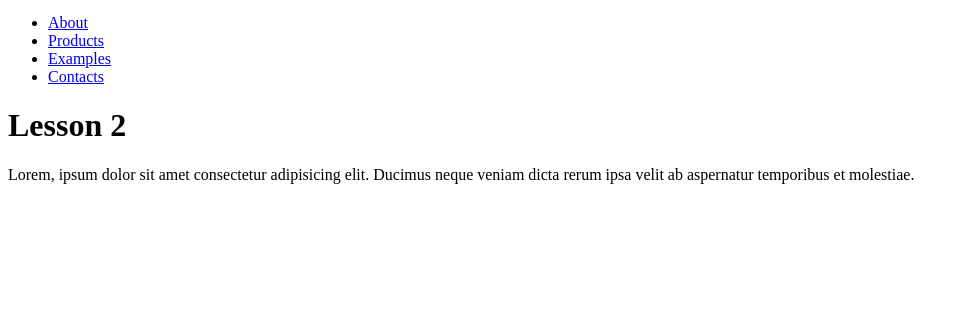
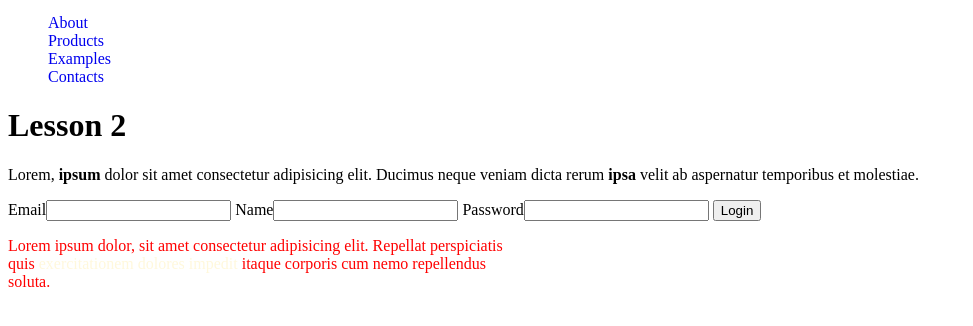
Before and after one commit to BootCampGoIT/Frontend_45, a plain HTML site: page index.html in a window 1280 px wide. Shown: the part 44-370 px from the top of the page, without its empty margins (0-973 px from the left). Drawn offline with Linux system fonts and the light colour scheme.

Commit message:
added lesson before init

```diff
--- /dev/null
+++ b/css/style.css
@@ -0,0 +1,81 @@
+:root {
+  --brand-color: #3f51b5;
+}
+
+/* img {
+  width: 150px;
+  height: 150px;
+} */
+
+/* .page-logo {
+    width: 150px;
+    height: 150px;
+} */
+
+/* #page-logo {
+    width: 150px;
+    height: 150px;
+} */
+
+/* li:hover {
+  background-color: cornflowerblue;
+} */
+
+li[data-item="page"]:hover {
+  background-color: var(--brand-color);
+}
+
+/* li a[href$="html"]:focus {
+  color: green;
+} */
+/* li a[href^="./pages"]:focus {
+  color: green;
+} */
+/* li a[href*="pages"]:focus {
+  color: green;
+} */
+
+/* .page-description-marked {
+  color: red;
+} */
+
+.page-description-marked:hover {
+  color: cornflowerblue;
+  cursor: pointer;
+}
+
+.page-description-marked:hover {
+  color: red;
+}
+
+input:focus {
+  background-color: red;
+}
+ul {
+  list-style: none;
+}
+
+a {
+  text-decoration: none;
+}
+
+.parent {
+  /* background-color: rgba(255, 0, 0, 0.1); */
+  color: #ff0000;
+  width: 500px;
+  height: 500px;
+}
+
+/* 0011 */
+.parent span {
+  color: green;
+}
+/* 0010 */
+.child {
+  color: blue;
+}
+
+/* 0100 */
+#spec {
+  color: cornsilk;
+}
--- a/index.html
+++ b/index.html
@@ -5,6 +5,13 @@
     <meta http-equiv="X-UA-Compatible" content="IE=edge" />
     <meta name="viewport" content="width=device-width, initial-scale=1.0" />
     <title>GoIT project</title>
+    <link rel="stylesheet" href="./css/style.css" />
+    <!-- <style>
+      img {
+        width: 150px;
+        height: 150px;
+      }
+    </style> -->
   </head>
   <body>
     <header>
@@ -13,22 +20,48 @@
           src="https://zecourse.com/storage/app/uploads/public/5be/42f/d9d/thumb_24_400_0_0_0_auto.png"
           alt="Go IT logo"
           width="40"
+          id="page-logo"
         />
       </a>
       <nav>
         <ul>
-          <li><a href="./pages/aboutPage.html">About</a></li>
-          <li><a href="./pages/productPage.html">Products</a></li>
-          <li><a href="./pages/examplesPage.html">Examples</a></li>
-          <li><a href="./pages/contactsPage.html">Contacts</a></li>
+          <li data-item="page" data-name="about">
+            <a href="./pages/aboutPage.html">About</a>
+          </li>
+          <li data-item="page" data-name="products">
+            <a href="./pages/productPage.html">Products</a>
+          </li>
+          <li data-item="page" data-name="examples">
+            <a href="./pages/examplesPage.html">Examples</a>
+          </li>
+          <li data-item="page" data-name="contacts">
+            <a href="./pages/contactsPage.html">Contacts</a>
+          </li>
         </ul>
       </nav>
     </header>
     <main>
       <h1>Lesson 2</h1>
-      <p>
-        Lorem, ipsum dolor sit amet consectetur adipisicing elit. Ducimus neque
-        veniam dicta rerum ipsa velit ab aspernatur temporibus et molestiae.
+      <p class="page-description">
+        Lorem,
+        <strong strong class="page-description-marked">ipsum</strong> dolor sit
+        amet consectetur adipisicing elit. Ducimus neque veniam dicta rerum
+        <strong class="page-description-marked">ipsa</strong> velit ab
+        aspernatur temporibus et molestiae.
+      </p>
+
+      <form>
+        <label>Email<input type="email" /></label>
+        <label>Name<input type="text" /></label>
+        <label>Password<input type="password" /></label>
+        <button type="submit">Login</button>
+      </form>
+
+      <p class="parent">
+        Lorem ipsum dolor, sit amet consectetur adipisicing elit. Repellat
+        perspiciatis quis
+        <span class="child" id="spec">exercitationem dolores impedit</span>
+        itaque corporis cum nemo repellendus soluta.
       </p>
     </main>
   </body>
```
Also changed, not shown: css/productStyles.css (added, +7 -0 lines), pages/productPage.html (+3 -2 lines), 1 other file.
